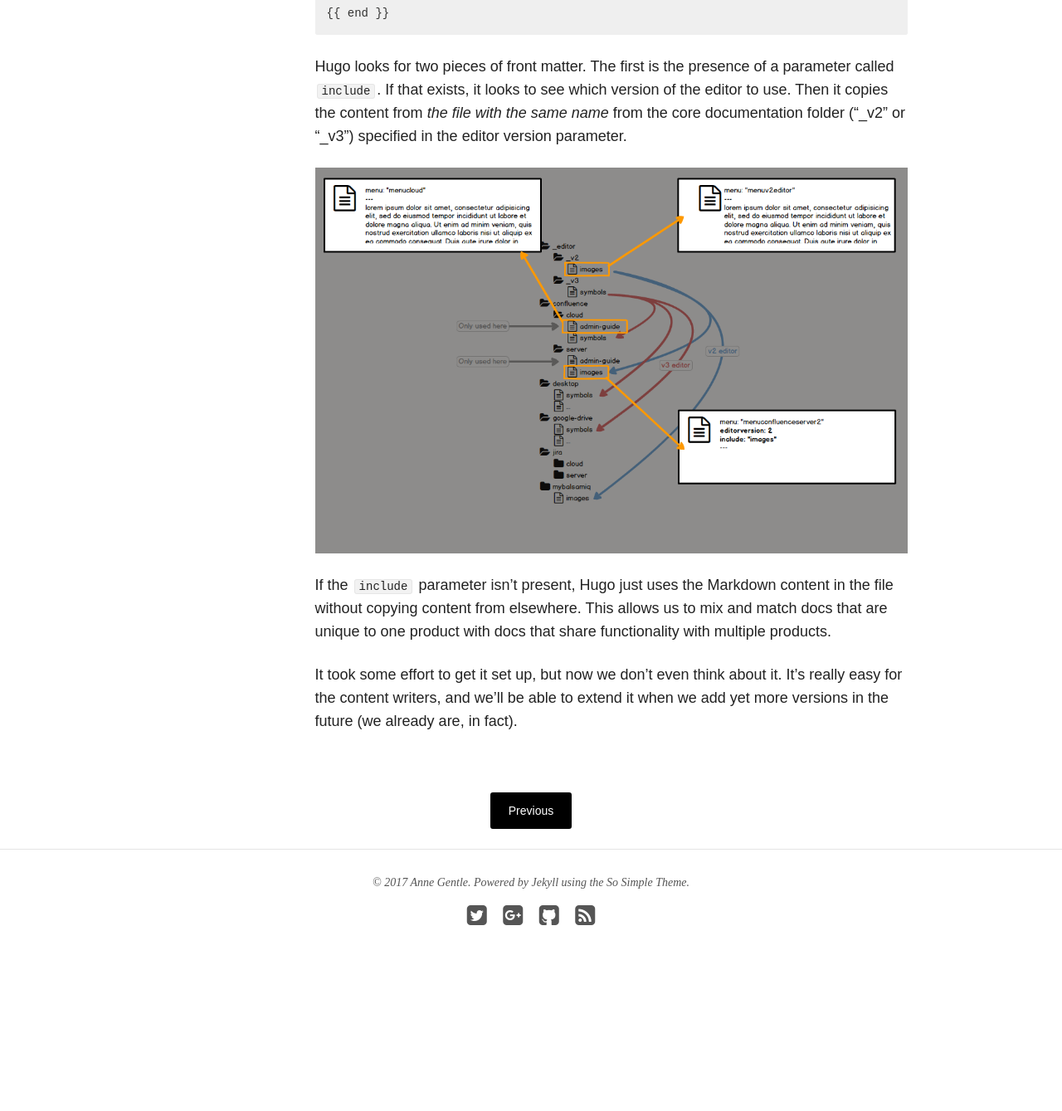
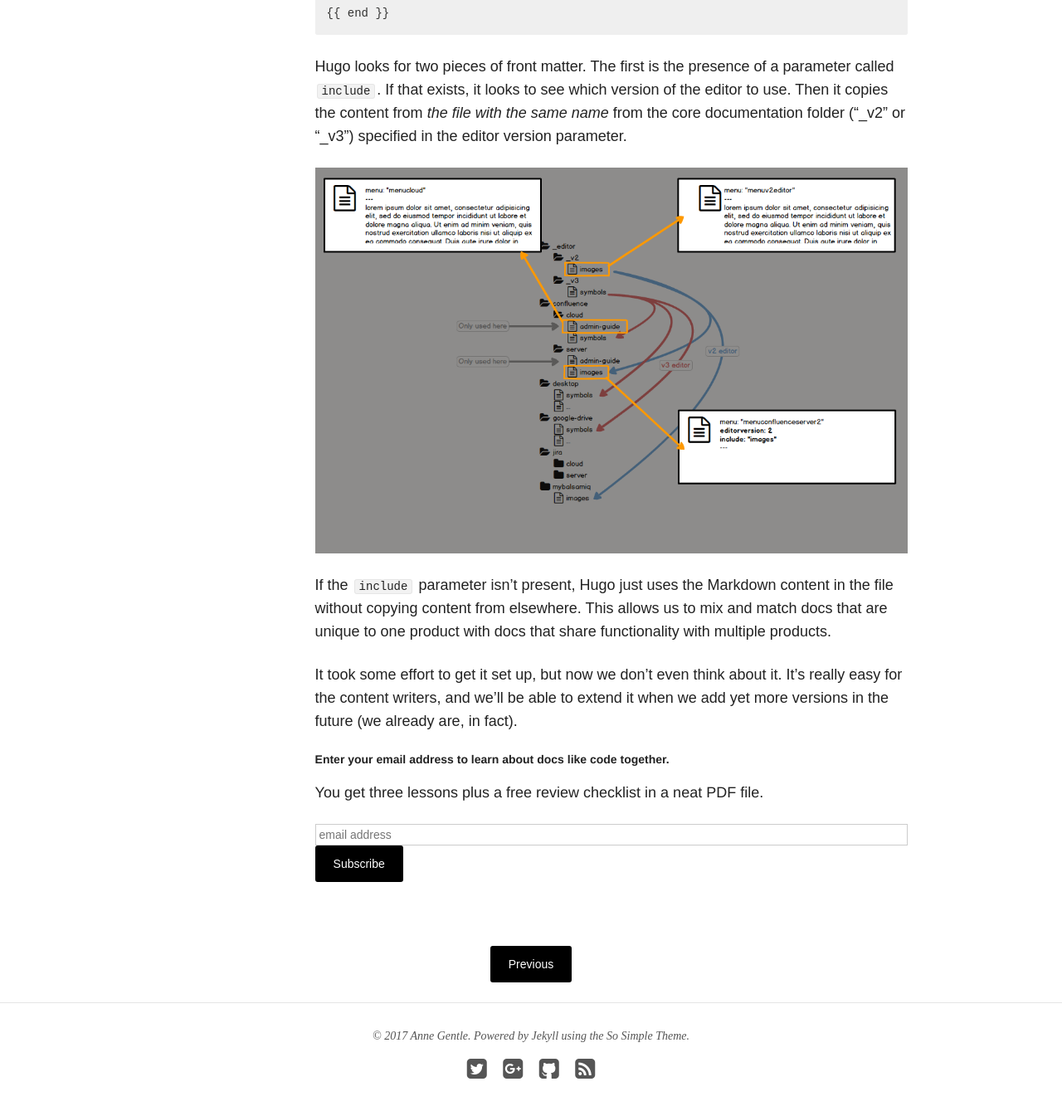
Before and after one commit to justwriteclick/docslikecode, a Jekyll site: the page built from _posts/articles/2017-04-04-balsamiq-case-study-part-1.md, in a window 1280 px wide and 1400 px high, scrolled down 5372 px. Shown: the top 1339 px of the window at 83% size. Built offline with Jekyll 4.4.1, drawn with Linux system fonts in a browser that asks for light colours; nearby versions of some CDN libraries; comment, search, counter and statistics services are not loaded; before the commit the page ends 6587 px from its top, so only the background shows below that.

Commit message:
Adds signup to latest article

```diff
--- a/_posts/articles/2017-04-04-balsamiq-case-study-part-1.md
+++ b/_posts/articles/2017-04-04-balsamiq-case-study-part-1.md
@@ -95,3 +95,5 @@ Hugo looks for two pieces of front matter. The first is the presence of a parame
 If the `include` parameter isn't present, Hugo just uses the Markdown content in the file without copying content from elsewhere. This allows us to mix and match docs that are unique to one product with docs that share functionality with multiple products.
 
 It took some effort to get it set up, but now we don't even think about it. It's really easy for the content writers, and we'll be able to extend it when we add yet more versions in the future (we already are, in fact).
+
+{% include sign-up.html %}
```
